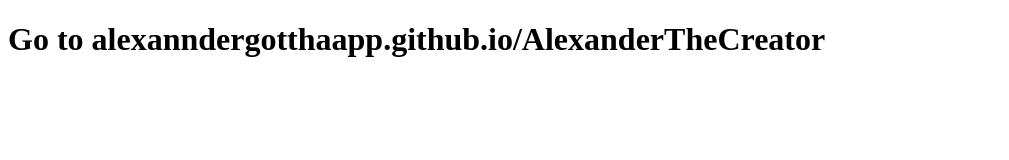
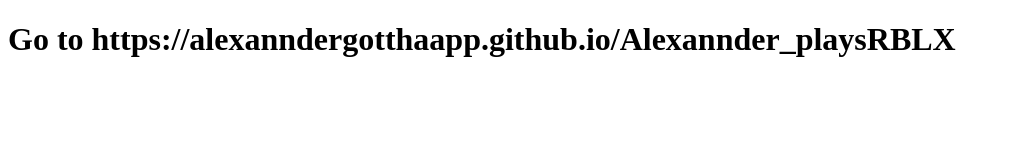
Before and after one commit to AlexannderGotThaApp/AlexanderTheCreator, a plain HTML site: page index.html in a window 1280 px wide. Shown: the whole page, without its empty margins (0-1009 px from the left). Drawn offline with Linux system fonts and the light colour scheme.

Commit message:
Update index.html

```diff
--- a/index.html
+++ b/index.html
@@ -1,5 +1,5 @@
 <!DOCTYPE html>
 <html>
   <head> <title>Wrong site page</title> </head>
-  <body><h1>Go to alexanndergotthaapp.github.io/AlexanderTheCreator</h1></body>
+  <body><h1>Go to https://alexanndergotthaapp.github.io/Alexannder_playsRBLX</h1></body>
 </html>
```
